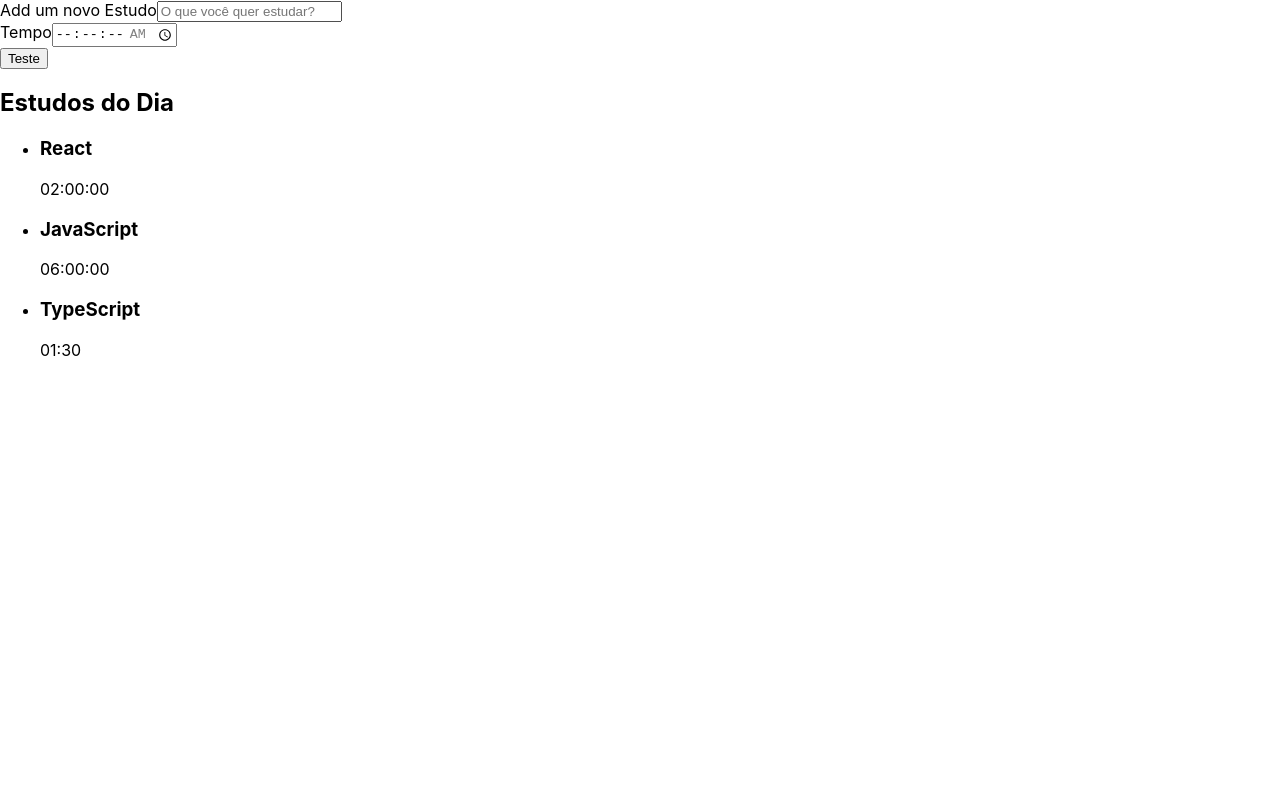
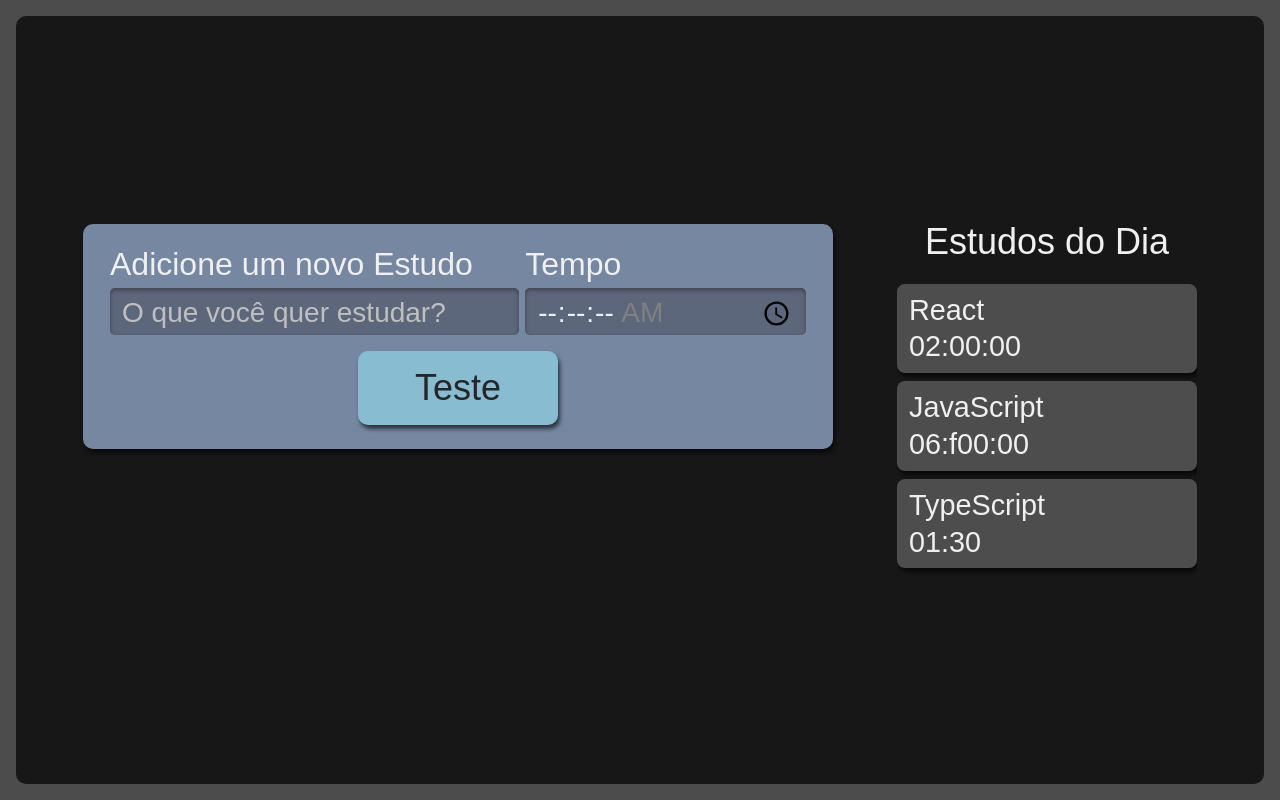
Before and after one commit to FerrazNathan/Studies, a React (Create React App) app in the folder studies/: page / in a window 1280 px wide. Built offline with nearby package versions, Linux system fonts and the light colour scheme.

Commit message:
estilixando com sass

```diff
--- a/studies/package.json
+++ b/studies/package.json
@@ -13,6 +13,7 @@
     "react": "^18.2.0",
     "react-dom": "^18.2.0",
     "react-scripts": "5.0.1",
+    "sass": "^1.53.0",
     "typescript": "^4.4.2",
     "web-vitals": "^2.1.0"
   },
--- a/studies/src/App.tsx
+++ /dev/null
@@ -1,14 +0,0 @@
-import React from 'react';
-import Form from './components/Form';
-import List from './components/List';
-
-function App() {
-  return (
-    <div className="App">
-      <Form />
-      <List />
-    </div>
-  );
-}
-
-export default App;
--- a/studies/src/components/Button/index.tsx
+++ b/studies/src/components/Button/index.tsx
@@ -1,7 +1,8 @@
 import React from 'react'
+import './styles.scss'
 
 export default function Button() {
   return (
-    <button>Teste</button>
+    <button className='button'>Teste</button>
   )
 }
--- /dev/null
+++ b/studies/src/components/Button/styles.scss
@@ -0,0 +1,25 @@
+.button {
+  align-self: center;
+  background-color: #88bcd1;
+  border-radius: 10px;
+  box-shadow: 2px 4px 4px #0000009F;
+  color: #272626;
+  cursor: pointer;
+  font-size: 1.25rem;
+  padding: 16px;
+  width: 150px;
+
+  &:active {
+    background-color: #7CA6B7;
+    box-shadow: 2px 2px 4px #0000009F inset;
+  }
+}
+
+@media screen and (min-width: 1280px) {
+  .button {
+    grid-column-start: span 2;
+    justify-self: center;
+    width: 200px;
+    font-size: 2.25rem;
+  }
+}
--- a/studies/src/components/Form/index.tsx
+++ b/studies/src/components/Form/index.tsx
@@ -1,11 +1,12 @@
 import React from 'react'
 import Button from '../Button'
+import './styles.scss'
 
 export default function Form() {
 	return (
-		<form>
-			<div>
-				<label htmlFor='task'>Add um novo Estudo</label>
+		<form className='newTask'>
+			<div className='inputContainer'>
+				<label htmlFor='task'>Adicione um novo Estudo</label>
 				<input
 					type='text'
 					name='task'
@@ -14,7 +15,7 @@ export default function Form() {
 					required
 				/>
 			</div>
-			<div>
+			<div className='inputContainer'>
 				<label htmlFor='time'>Tempo</label>
 				<input
 					type='time'
--- /dev/null
+++ b/studies/src/components/Form/styles.scss
@@ -0,0 +1,61 @@
+.newTask {
+  display:flex;
+  flex-direction: column;
+  grid-area: nova-tarefa;
+  background-color: #7687A1;
+  border-radius: 10px;
+  box-shadow: 2px 4px 4px #0000009F;
+  padding: 12px;
+
+  .inputContainer {
+    display: flex;
+    flex-direction: column;
+    width: 100%;
+    margin-bottom: 16px;
+
+    label {
+      margin-bottom: 8px;
+      font-size: 1.25rem;
+    }
+
+    input {
+      width: 100%;
+      padding: 8px 12px 4px;
+      box-sizing: border-box;
+      border: unset;
+      border-radius: 5px;
+      background-color: #5D677C;
+      box-shadow: 0px 2px 4px #2D2B2B9F inset;
+
+      &::placeholder {
+        color: #BFBFBF;
+      }
+    }
+  }
+
+  @media screen and (min-width: 1280px) {
+    flex-direction: row;
+    flex-wrap: wrap;
+    justify-content: space-around;
+    font-size: 2.25rem;
+    padding: 24px;
+    box-sizing: border-box;
+
+    .inputContainer {
+      width: calc(60% - 12px);
+
+      &:last-of-type {
+        width: 40%;
+      }
+
+      label {
+        font-size: 2rem;
+      }
+
+      input {
+        height: 100%;
+        font-size: 1.75rem;
+      }
+    }
+  }
+}
--- a/studies/src/components/List/index.tsx
+++ b/studies/src/components/List/index.tsx
@@ -1,4 +1,5 @@
 import React from 'react'
+import './styles.scss'
 
 export default function List() {
 
@@ -9,7 +10,7 @@ export default function List() {
     },
     {
       task: 'JavaScript',
-      time: '06:00:00'
+      time: '06:f00:00'
     },
     {
       task: 'TypeScript',
@@ -18,12 +19,12 @@ export default function List() {
   ]
 
   return (
-    <aside>
+    <aside className='listTasks'>
       <h2>Estudos do Dia</h2>
       <ul>
         {
           tasks.map((item, idx) => (
-            <li key={idx}>
+            <li key={idx} className='item'>
               <h3>{item.task}</h3>
               <p>{item.time}</p>
             </li>
--- /dev/null
+++ b/studies/src/components/List/styles.scss
@@ -0,0 +1,75 @@
+.listTasks {
+  grid-area: tarefas;
+  height: 100%;
+
+  h2 {
+    font-size: 1.25rem;
+    margin-bottom: 12px;
+  }
+
+  ul {
+    max-height: 350px;
+    overflow-y: scroll;
+  	scrollbar-width: thin;
+  }
+
+  @media screen and (min-width:1280px) {
+
+    h2{
+      text-align: center;
+      font-size: 2.25rem;
+      margin-bottom: 24px;
+    }
+
+    ul {
+      overflow: auto;
+      max-height: 500px;
+    }
+  }
+}
+
+.item {
+  background-color: #4D4D4D;
+  border-radius: 8px;
+  box-shadow: 2px 4px 4px #0000009F;
+  padding: 12px;
+  margin-bottom: 8px;
+  position: relative;
+  cursor: pointer;
+
+  h3 {
+    margin-bottom: 8px;
+    word-break: break-all;
+  }
+
+  span {
+    color: #D0D0D0;
+  }
+
+  @media screen and (min-width:1280px) {
+    font-size: 1.8rem;
+  }
+}
+
+.itemSelecionado {
+  background-color: #292929;
+  box-shadow: 2px 4px 4px #0000009F inset;
+}
+
+.itemCompletado {
+  background-color: #566F42;
+  cursor: auto;
+
+  .concluido {
+    display: block;
+    background-image: url('../../assets/image/img');
+    background-repeat: no-repeat;
+    background-size: 38px 38px;
+    position: absolute;
+    top: 50%;
+    right: 12px;
+    transform: translateY(-50%);
+    width: 42px;
+    height: 43px;
+  }
+}
--- a/studies/src/index.css
+++ b/studies/src/index.css
@@ -11,3 +11,99 @@ code {
   font-family: source-code-pro, Menlo, Monaco, Consolas, 'Courier New',
     monospace;
 }
+
+html, body, div, span, applet, object, iframe,
+h1, h2, h3, h4, h5, h6, p, blockquote, pre,
+a, abbr, acronym, address, big, cite, code,
+del, dfn, em, img, ins, kbd, q, s, samp,
+small, strike, strong, sub, sup, tt, var,
+b, u, i, center,
+dl, dt, dd, ol, ul, li,
+fieldset, form, label, legend,
+table, caption, tbody, tfoot, thead, tr, th, td,
+article, aside, canvas, details, embed,
+figure, figcaption, footer, header, hgroup,
+menu, nav, output, ruby, section, summary,
+time, mark, audio, video {
+	margin: 0;
+	padding: 0;
+	border: 0;
+	font-size: 100%;
+	font: inherit;
+	vertical-align: baseline;
+}
+/* HTML5 display-role reset for older browsers */
+article, aside, details, figcaption, figure,
+footer, header, hgroup, menu, nav, section {
+	display: block;
+}
+body {
+	line-height: 1;
+}
+ol, ul {
+	list-style: none;
+}
+blockquote, q {
+	quotes: none;
+}
+blockquote:before, blockquote:after,
+q:before, q:after {
+	content: '';
+	content: none;
+}
+table {
+	border-collapse: collapse;
+	border-spacing: 0;
+}
+
+
+input {
+	font-family: inherit;
+	font-size: inherit;
+	font-weight: inherit;
+	color: inherit;
+}
+
+button {
+	border: unset;
+	background-color: unset;
+	font-family: inherit;
+	font-size: inherit;
+	font-weight: inherit;
+	color: inherit;
+}
+
+@import url('https://fonts.googleapis.com/css2?family=Manjari&display=swap');
+
+body {
+	display: flex;
+	justify-content: center;
+	font-family: 'Manjari', sans-serif;
+	color: #F0F0F0;
+	background-color: #4C4C4C;
+	height: 100%;
+	width: 100%;
+	padding: 16px;
+	box-sizing: border-box;
+}
+
+#root {
+	width: 100%;
+}
+
+::-webkit-scrollbar {
+	width: 8px;
+}
+
+::-webkit-scrollbar-track {
+	background: unset;
+}
+
+::-webkit-scrollbar-thumb {
+	border-radius: 4px;
+	background: #888;
+}
+
+::-webkit-scrollbar-thumb:hover {
+	background: #555;
+}
--- a/studies/src/index.tsx
+++ b/studies/src/index.tsx
@@ -1,7 +1,7 @@
 import React from 'react';
 import ReactDOM from 'react-dom/client';
 import './index.css';
-import App from './App';
+import App from './pages/App';
 
 const root = ReactDOM.createRoot(
   document.getElementById('root') as HTMLElement
--- /dev/null
+++ b/studies/src/pages/App.tsx
@@ -0,0 +1,15 @@
+import React from 'react';
+import Form from '../components/Form';
+import List from '../components/List';
+import './styles.scss'
+
+function App() {
+  return (
+    <div className="AppStyle">
+      <Form />
+      <List />
+    </div>
+  );
+}
+
+export default App;
--- /dev/null
+++ b/studies/src/pages/styles.scss
@@ -0,0 +1,32 @@
+
+
+.AppStyle {
+  display: grid;
+  grid-template-rows: min-content min-content auto;
+  grid-template-areas:
+  "nova-tarefa"
+  "cronometro"
+  "tarefas"
+  ;
+  row-gap: 24px;
+  min-width: 320px;
+  min-height: calc(100vh - 32px);
+  width: 100%;
+  padding: 32px;
+  box-sizing: border-box;
+  border-radius: 10px;
+  background-color: #171717;
+
+  @media screen and (min-width:1280px)  {
+    grid-template-areas:
+    "nova-tarefa tarefas"
+    "cronometro tarefas"
+    ;
+    column-gap: 64px;
+    grid-template-rows: min-content min-content;
+    grid-template-columns: 750px 300px;
+    justify-content: center;
+    align-content: center;
+    padding: 64px;
+  }
+}
```
Also changed, not shown: 2 other files (tests, documents, lock files or other folders).
